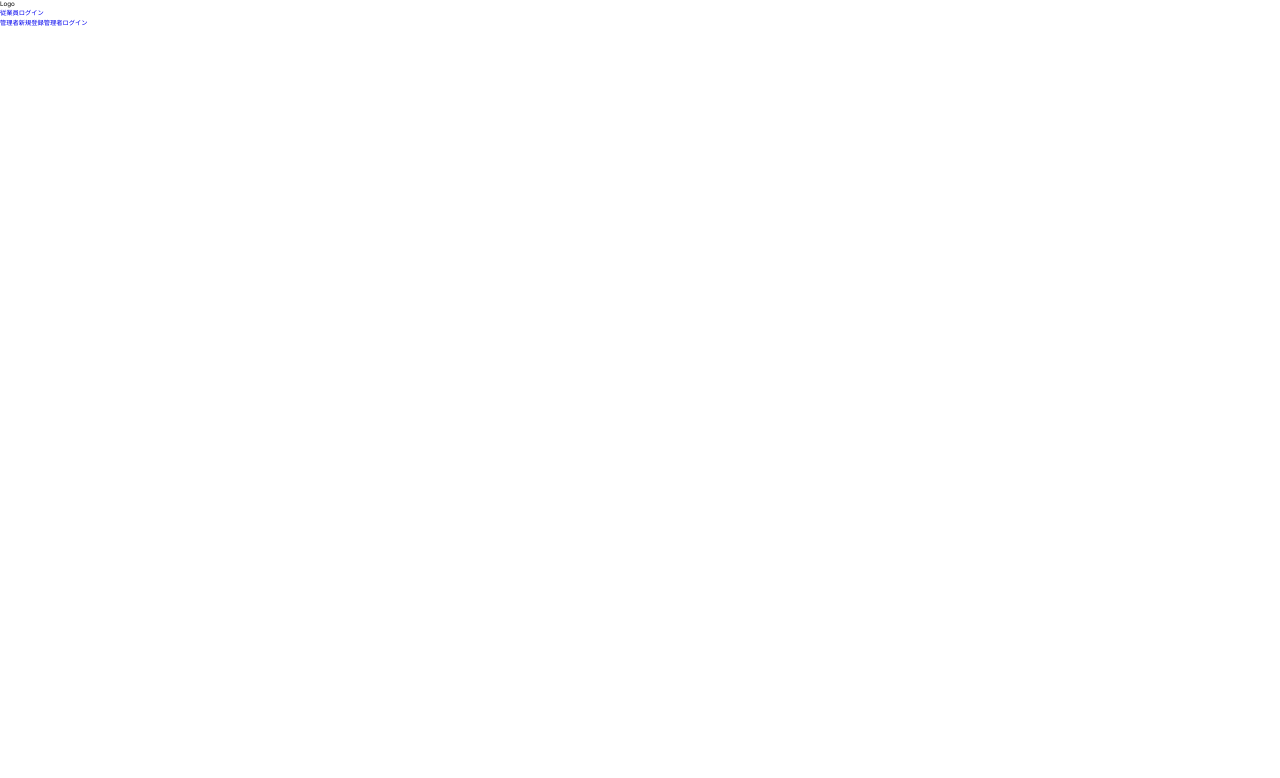
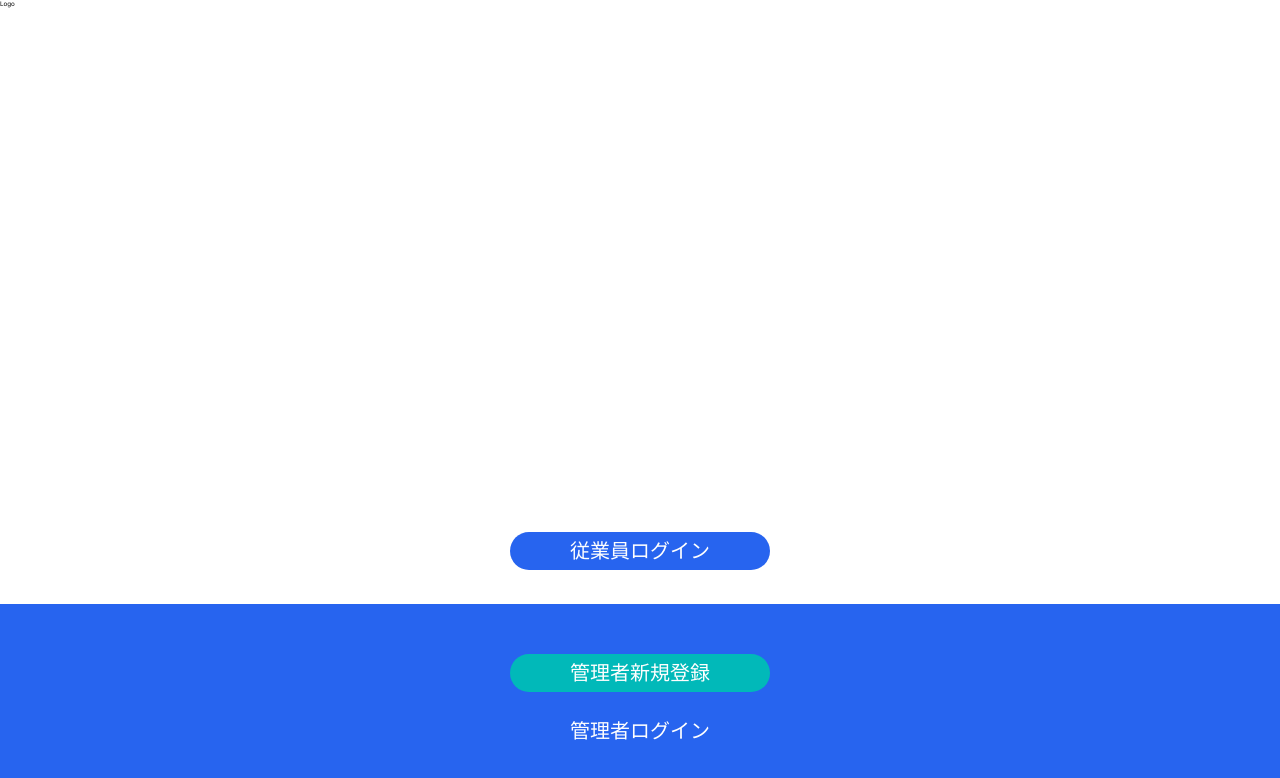
Before and after one commit to jasmix555/attendance_checker, a Next.js app: page /welcome in a window 1280 px wide. Shown: the top 778 px of the page. Built offline with nearby package versions, Linux system fonts and the light colour scheme.

Commit message:
Refactor welcome page buttons

```diff
--- a/src/pages/welcome/index.tsx
+++ b/src/pages/welcome/index.tsx
@@ -5,13 +5,17 @@ export default function Welcome() {
   return (
     <>
       <div>Logo</div>
-      <div className="buttons">
-        <div className={style.user}>
+      <div className={style.btnSubWrap}>
+        <div className={style.buttonSub}>
           <Link href={"#"}>従業員ログイン</Link>
         </div>
-        <div className={style.admin}>
-          <Link href={"#"}>管理者新規登録</Link>
-          <Link href={"#"}>管理者ログイン</Link>
+      </div>
+      <div className={style.btnWrap}>
+        <div className={style.button}>
+          <Link href={"/signup-admin"}>管理者新規登録</Link>
+        </div>
+        <div>
+          <Link href={"/signin-admin"}>管理者ログイン</Link>
         </div>
       </div>
     </>
--- a/src/styles/globals.css
+++ b/src/styles/globals.css
@@ -9,6 +9,7 @@
   -moz-osx-font-smoothing: grayscale;
   -webkit-text-size-adjust: 100%;
   --main: #2764ef;
+  --accent: #01b9b9;
   --orange: #ef9327;
   --green: #228616;
   --grey: #7e7e7e;
--- a/src/styles/welcome.module.scss
+++ b/src/styles/welcome.module.scss
@@ -0,0 +1,55 @@
+.btnWrap {
+  position: absolute;
+  bottom: 0;
+  left: 0;
+  width: 100%;
+  padding: 5rem;
+  background: var(--main);
+  display: flex;
+  flex-direction: column;
+  justify-content: center;
+  align-items: center;
+  gap: 2rem;
+  font-size: 2rem;
+  a {
+    padding: 0.4rem 6rem;
+    display: inline-block;
+    width: 100%;
+    height: 100%;
+    color: var(--white);
+    text-decoration: none;
+    font-weight: 500;
+  }
+
+  .button {
+    border-radius: 100px;
+    background: var(--accent);
+  }
+}
+
+.btnSubWrap {
+  position: absolute;
+  bottom: 18rem;
+  left: 0;
+  width: 100%;
+  padding: 5rem;
+  display: flex;
+  flex-direction: column;
+  justify-content: center;
+  align-items: center;
+  font-size: 2rem;
+
+  .buttonSub {
+    border-radius: 100px;
+    background: var(--main);
+    padding: 0.4rem 6rem;
+    a {
+      display: inline-block;
+      width: 100%;
+      height: 100%;
+      color: var(--white);
+      text-decoration: none;
+      font-weight: 500;
+    }
+  }
+}
```
Also changed, not shown: src/pages/signin-admin/index.tsx (added, +7 -0 lines), src/pages/signin-user/index.tsx (added, +7 -0 lines).
